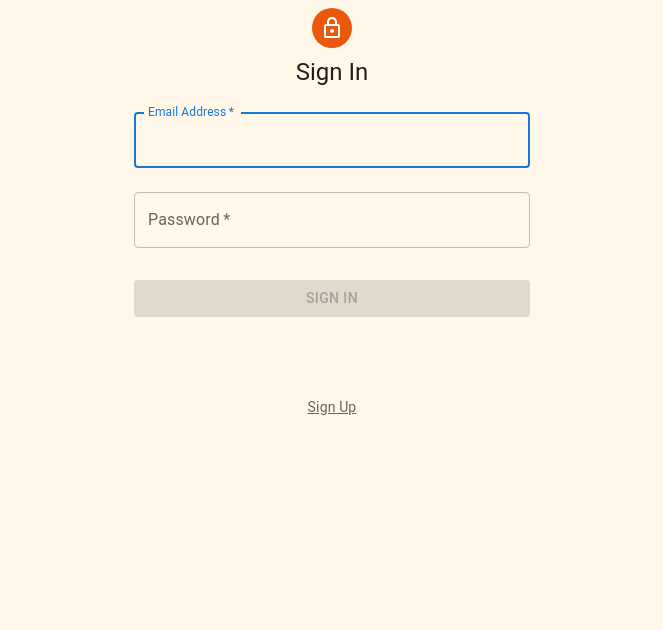
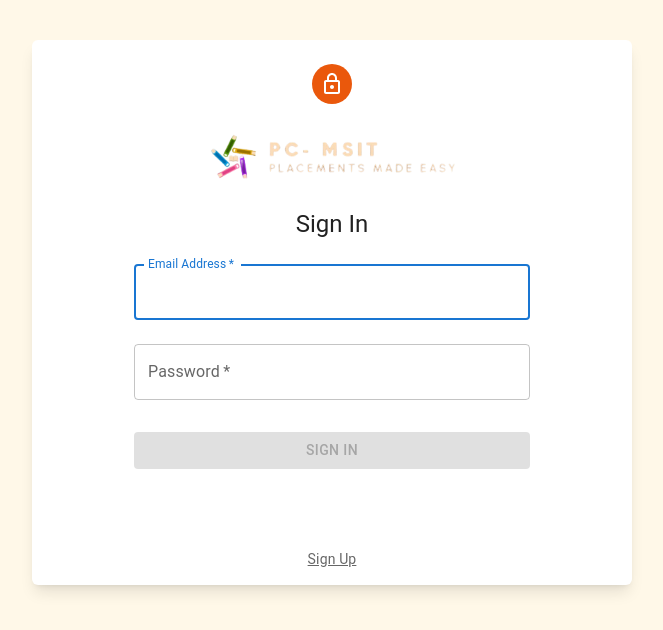
Before and after one commit to mohitarora8181/placement-cell, a React (Create React App) app in the folder Frontend/: page / in a window 1280 px wide. Shown: the top 630 px of the page, without its empty margins (308-971 px from the left). Built offline with nearby package versions, Linux system fonts and the light colour scheme.

Commit message:
Updated style

```diff
--- a/Frontend/src/pages/SignIn.jsx
+++ b/Frontend/src/pages/SignIn.jsx
@@ -12,6 +12,8 @@ import {
   Container,
 } from '@mui/material';
 import LockOutlinedIcon from '@mui/icons-material/LockOutlined';
+import logo from '../images/logo-pc.png'
+
 
 const SignIn = () => {
   const navigate = useNavigate();
@@ -46,6 +48,10 @@ const SignIn = () => {
   };
 
   return (
+    <div className='p-10'>
+      <div className='bg-white w-[50%] p-4 shadow-lg mx-auto rounded-md '>
+
+
     <Container component='main' maxWidth='xs'>
       <CssBaseline />
       <div
@@ -58,9 +64,14 @@ const SignIn = () => {
         <Avatar style={{ margin: '8px', backgroundColor: '#ea580c' }}>
           <LockOutlinedIcon />
         </Avatar>
+      <img src={logo} className='h-24' alt="Pc logo"/>
+
         <Typography component='h1' variant='h5'>
+
           Sign In
+
         </Typography>
+
         <form style={{ width: '100%', marginTop: '8px' }} onSubmit={handleSignIn}>
           <TextField
             variant='outlined'
@@ -113,6 +124,8 @@ const SignIn = () => {
         </Typography>
       </Box>
     </Container>
+    </div>
+    </div>
   );
 };
 
```
